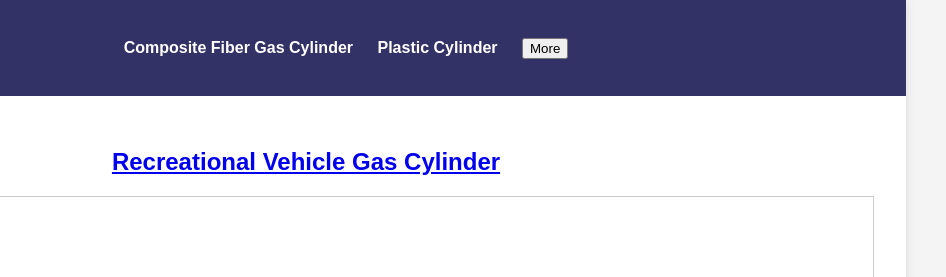
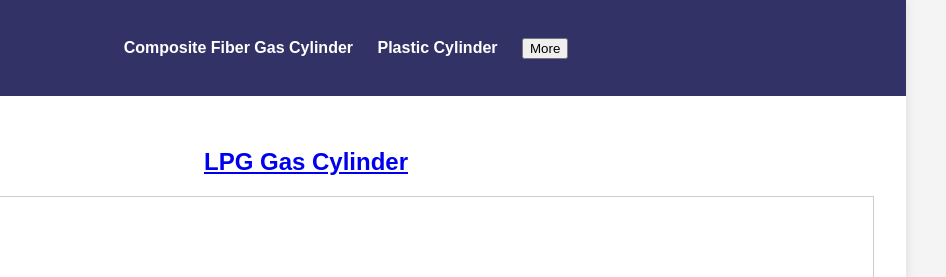
Before and after one commit to shamrozr/burhangas, a plain HTML site: page index.html in a window 1280 px wide. Shown: the top 277 px of the page, 334-1280 px from the left. Drawn offline with Linux system fonts and the light colour scheme; a script that the page names is missing.

Commit message:
Update index.html

```diff
--- a/index.html
+++ b/index.html
@@ -602,7 +602,7 @@
                 <section>
                     <h2 id="section-1">
 
-                            <a href="https:burhangas.com">Recreational Vehicle Gas Cylinder</a>
+                            <a href="https:burhangas.com">LPG Gas Cylinder</a>
 
                     </h2>
 
```
